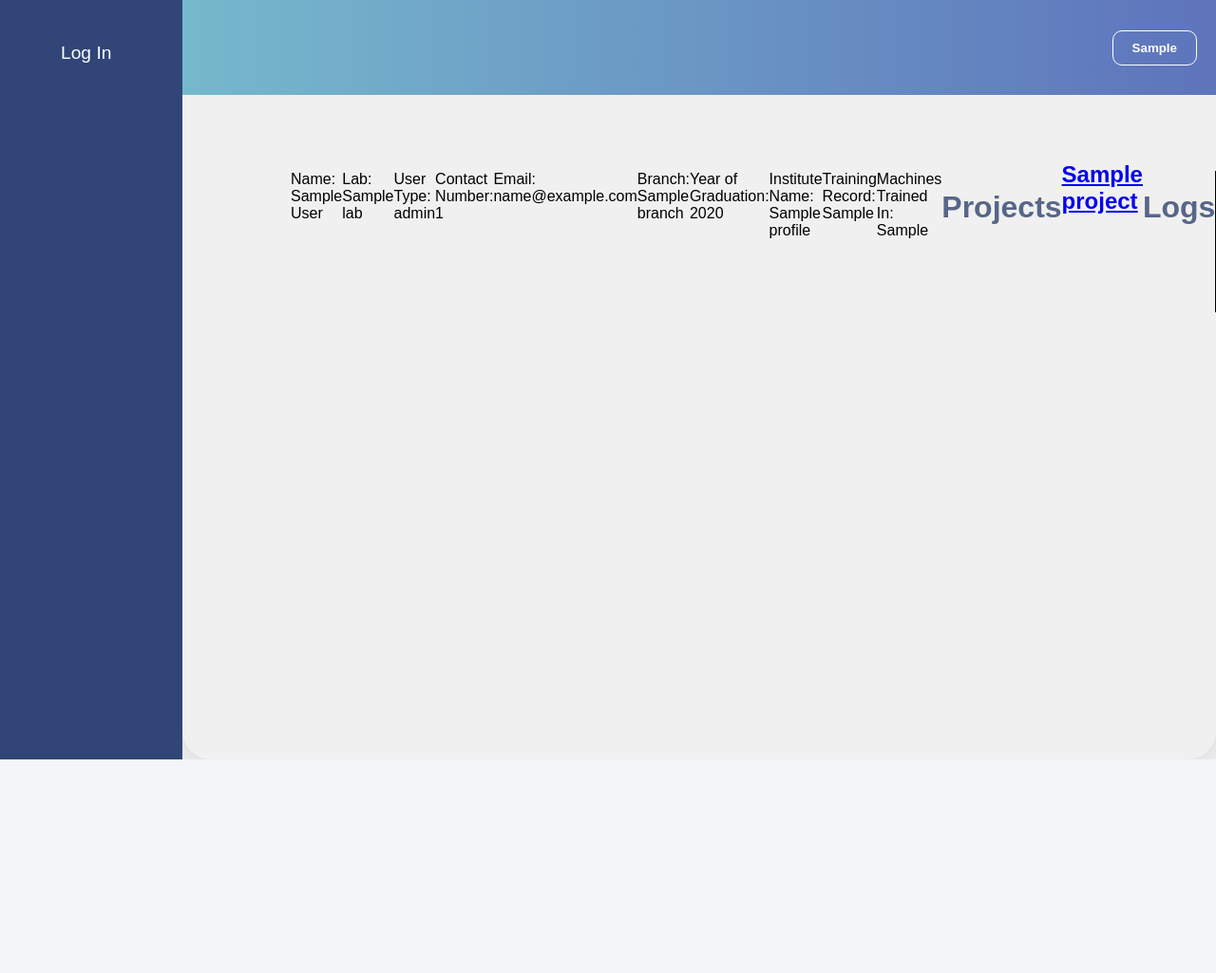
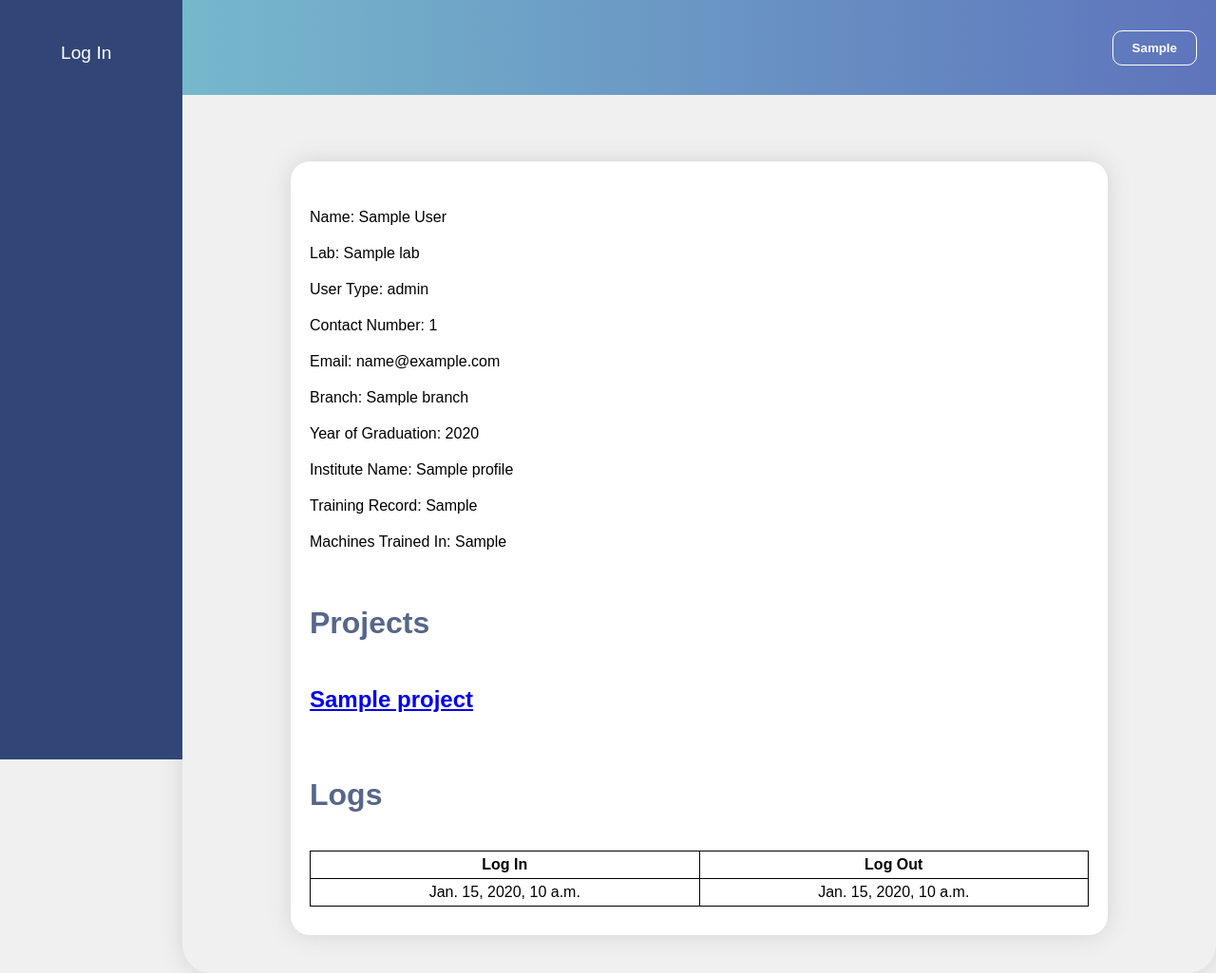
Before and after one commit to RedFibre/equipment, a Django app: template django_project/equ/templates/equ/a_member_detail.html in a window 1280 px wide; the page is wider, and only the part inside the window is pictured. Shown: that part at 95% size. Before the commit the page ends 800 px from the top of that part, so only its background shows below. Run offline with Django 4.2, Linux system fonts and the light colour scheme; the template is opened without the code that fills it: most values are stand-ins (such as "Sample title", 1, 10 or a date in 2020).

Commit message:
added css

```diff
--- a/django_project/equ/templates/equ/a_member_detail.html
+++ b/django_project/equ/templates/equ/a_member_detail.html
@@ -18,6 +18,14 @@
   .main-navbar{
     justify-content: end;
     height: max-content;
+  }
+
+  .apm{
+        flex-direction: column;
+    border-radius: 20px;
+    background: white;
+    padding: 20px;
+    box-shadow: 0px 0px 25px 0px lightgray;
   }
   </style>
 <div class="my_projects">
--- a/django_project/equ/templates/equ/s_base.html
+++ b/django_project/equ/templates/equ/s_base.html
@@ -35,7 +35,7 @@
         <div class="content">
           <!-- Add the nav bar -->
      <div class="main-navbar">
-      <div class="cloudlogo">
+      <div class="cloudlogo dpn">
 
         <div class="cloud"><img src="{% static 'images/cloudavt.png' %}" alt=""></div>
         <span>Hello, {{ user.username }}</span>
--- a/django_project/equ/templates/equ/s_overview.html
+++ b/django_project/equ/templates/equ/s_overview.html
@@ -14,6 +14,10 @@
     .overview li{
       background-image: linear-gradient(to right, #60B8CA, #5890F9);
     }
+
+    .sgp{
+      margin-top: -50px;
+    }
   </style>
 
 <div class="graph sgp">
```
Also changed, not shown: django_project/equ/templates/equ/s_lab_detail.html (+9 -0 lines), django_project/equ/templates/equ/s_labs.html (+9 -0 lines).
